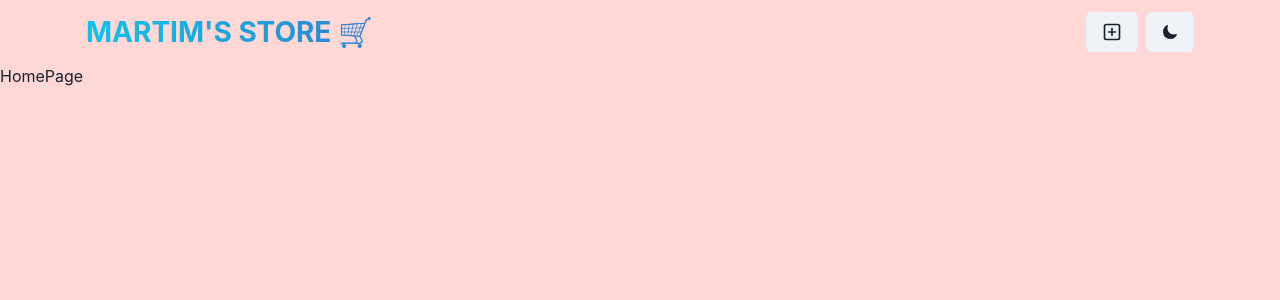
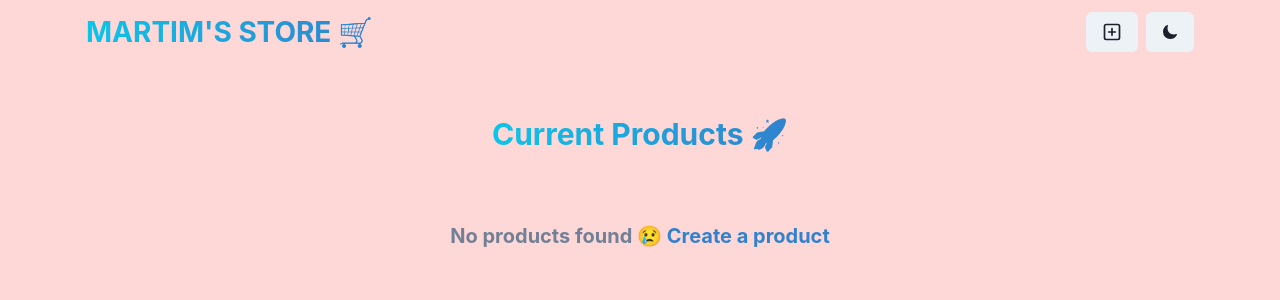
Before and after one commit to martimb01/BikeStore-MERN, a React (Vite) app in the folder frontend/: page / in a window 1280 px wide. Shown: the top 300 px of the page. Built offline with nearby package versions, Linux system fonts and the light colour scheme.

Commit message:
Added getProducts function to our global state hook and working on HomePage component

```diff
--- a/frontend/src/pages/HomePage.jsx
+++ b/frontend/src/pages/HomePage.jsx
@@ -1,6 +1,42 @@
+import { Container, VStack, Text, SimpleGrid} from '@chakra-ui/react'
+import { Link } from 'react-router-dom'
+
 const HomePage = () => {
     return(
-        <div>HomePage</div>
+        <Container maxW='container.x1' py={12}>
+            <VStack spacing={8}>
+            <Text
+					fontSize={"30"}
+					fontWeight={"bold"}
+					bgGradient={"linear(to-r, cyan.400, blue.500)"}
+					bgClip={"text"}
+					textAlign={"center"}
+				>
+					Current Products 🚀
+				</Text>
+
+                <SimpleGrid
+                    columns={{
+                       base:1,
+                       md:2,
+                       lg:3
+                    }}
+                    spacing={10}
+                    w={"full"}>
+
+                </SimpleGrid>
+
+                <Text fontSize='xl' textAlign={"center"} fontWeight='bold' color='gray.500'>
+						No products found 😢{" "}
+						<Link to={"/create"}>
+							<Text as='span' color='blue.500' _hover={{ textDecoration: "underline" }}>
+								Create a product
+							</Text>
+						</Link>
+					</Text>
+
+            </VStack>
+        </Container>
     )
 }
 
--- a/frontend/src/store/product.js
+++ b/frontend/src/store/product.js
@@ -1,9 +1,11 @@
 import { create } from "zustand";
 
-// Using this as a global state hook
+// Global state hook
 export const useProductStore = create((set) => ({
 	products: [],
+	//Populates the products array
 	setProducts: (products) => set({ products }),
+	//Verifies if all fields and filled and either creates a new product or returns an error message
 	createProduct: async (newProduct) => {
 		if (!newProduct.name || !newProduct.image || !newProduct.price) {
 			return { success: false, message: "Please fill in all fields." };
@@ -18,5 +20,11 @@ export const useProductStore = create((set) => ({
 		const data = await res.json();
 		set((state) => ({ products: [...state.products, data.data] }));
 		return { success: true, message: "Product created successfully" };
+	},
+	//Fetches all products
+	getProducts: async () => {
+		const res = await fetch("http://localhost:5000/products")
+		const data = await res.json()
+		set({products: data.data})
 	}
 }));
```
